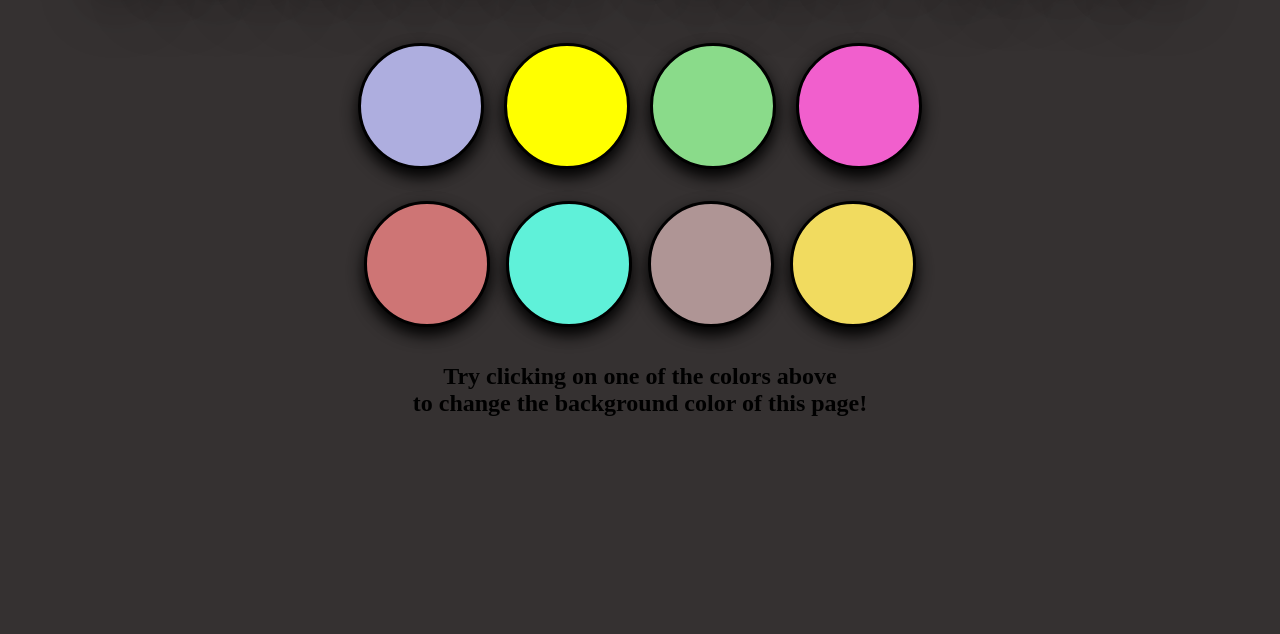
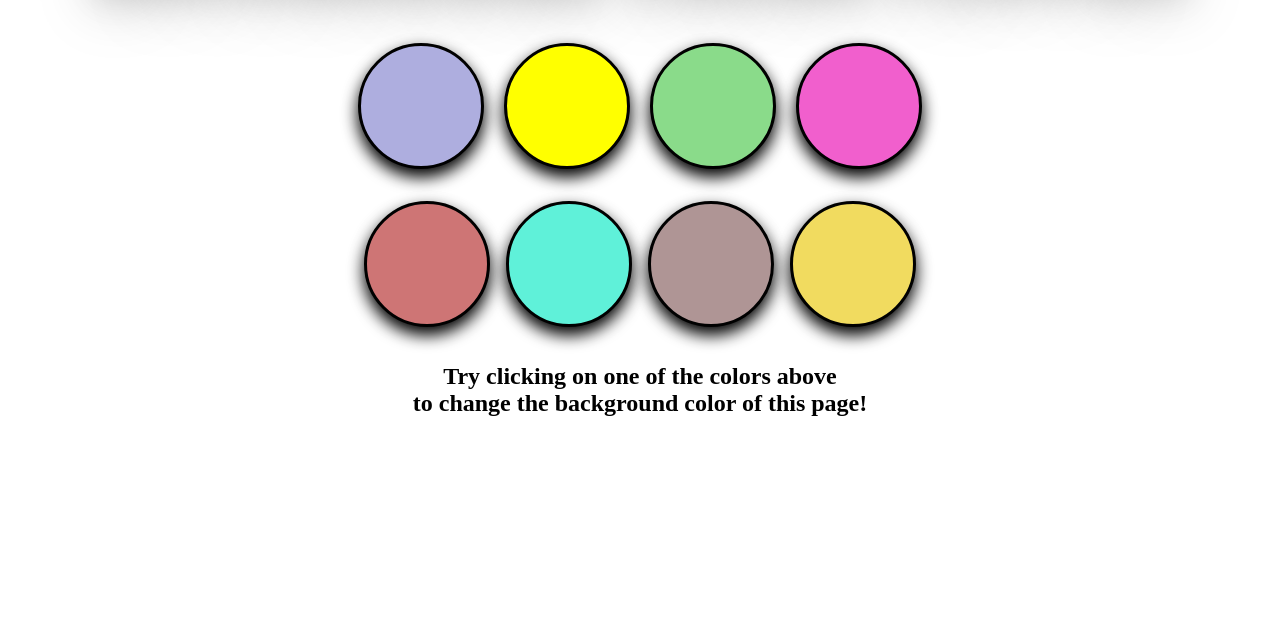
Before and after one commit to veerabhimanyu/bg-color-flipper, a plain HTML site: page index.html in a window 1280 px wide. Shown: the part 166-800 px from the top of the page. Drawn offline with Linux system fonts and the light colour scheme.

Commit message:
Update colorflipper.css

```diff
--- a/colorflipper.css
+++ b/colorflipper.css
@@ -1,5 +1,5 @@
 body {
-  background-color: #353131;
+  background-color: #ffffff;
 }
 button {
   background-color: #000000;
```
